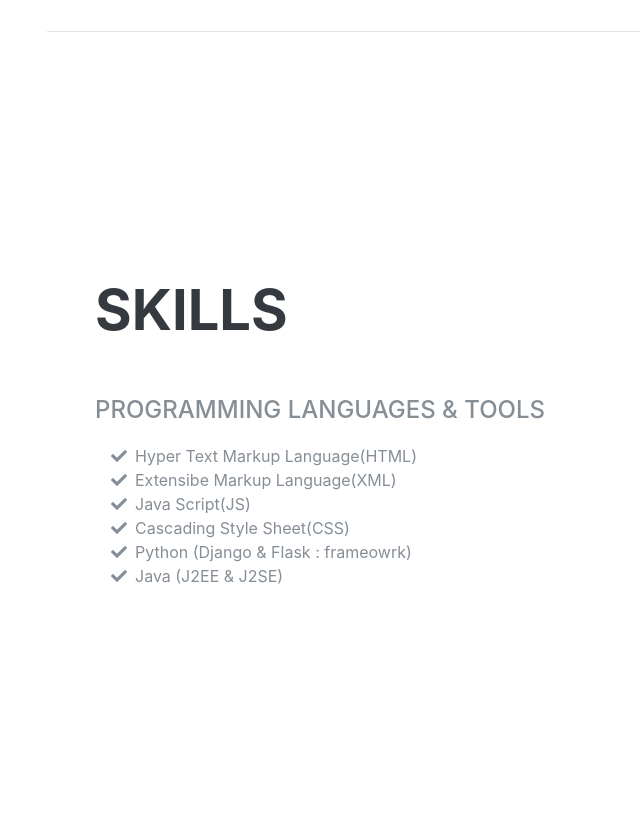
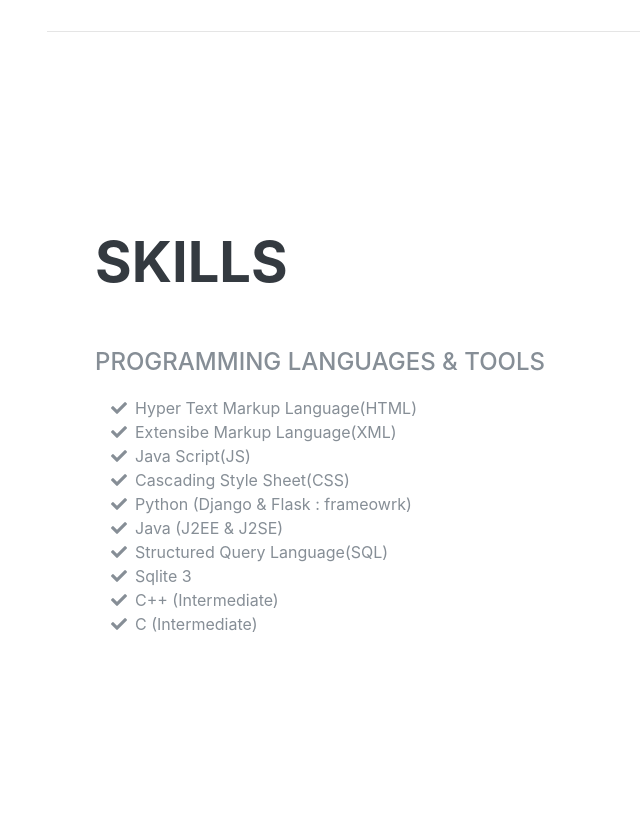
Before and after one commit to amangoyalji/myresume, a Django app: page / in a window 1280 px wide. Shown: the part 2485-3313 px from the top of the page, without its empty margins (225-865 px from the left). Run offline with Django 3.2, Linux system fonts and the light colour scheme; some libraries are stand-ins or nearby versions; some web fonts are replaced.

Commit message:
Last Commit

```diff
--- a/templates/index.html
+++ b/templates/index.html
@@ -207,6 +207,22 @@
           <li>
             <i class="fa-li fa fa-check"></i>
             Java (J2EE &amp; J2SE)</li>
+          <li>
+            <i class="fa-li fa fa-check"></i>
+            Structured Query Language(SQL)</li>
+          <li>
+            <i class="fa-li fa fa-check"></i>
+            Sqlite 3</li>
+
+
+          <li>
+            <i class="fa-li fa fa-check"></i>
+            C++ (Intermediate)</li>
+          <li>
+            <i class="fa-li fa fa-check"></i>
+            C (Intermediate)</li>
+
+
 
         </ul>
       </div>
```
